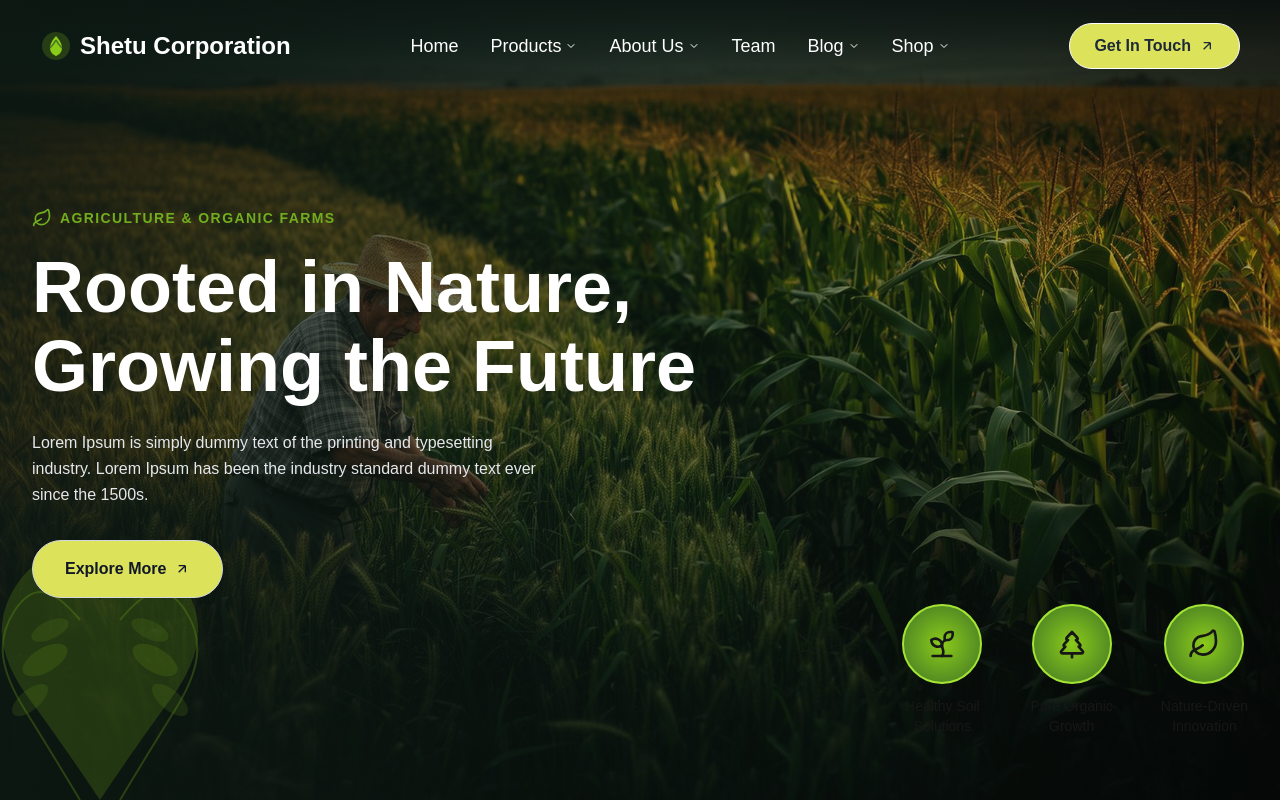
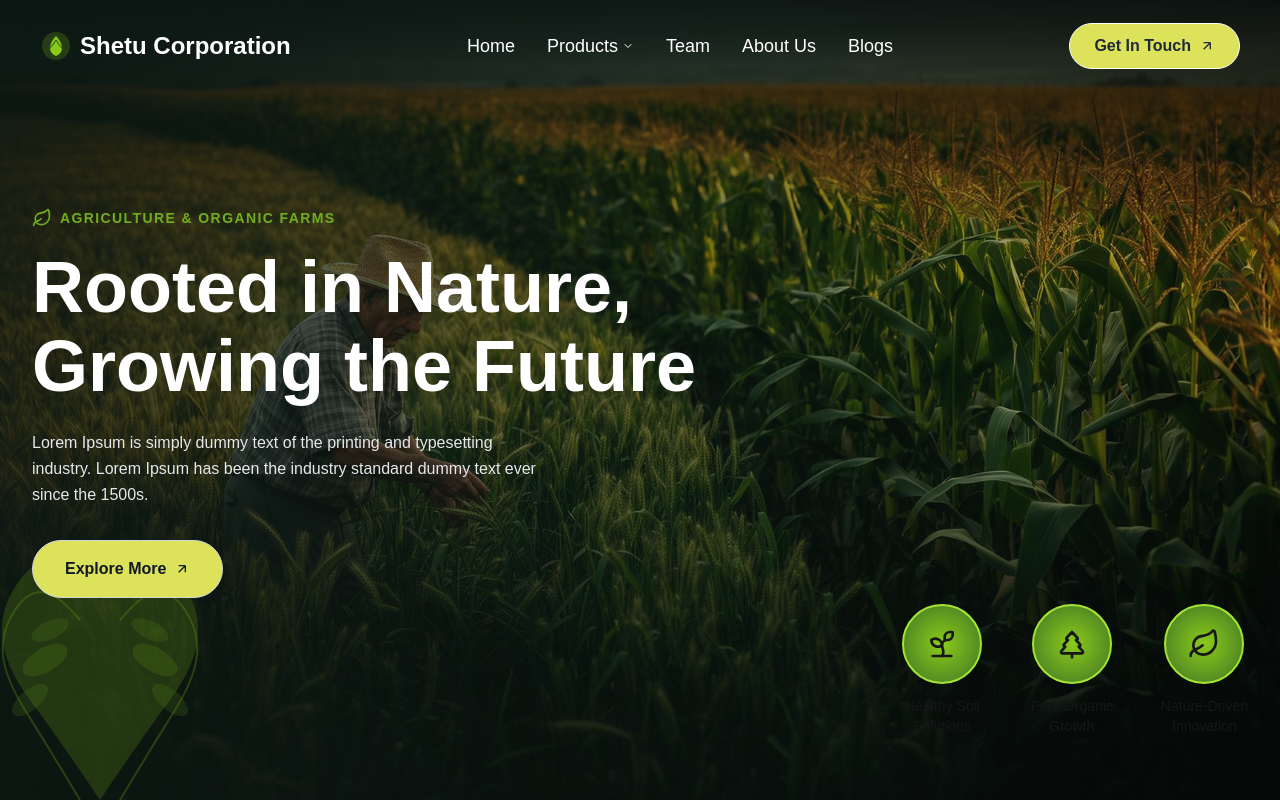
Before and after one commit to AhmadShopnil/shetu-corporation, a Next.js app: page / in a window 1280 px wide. Shown: the top 802 px of the page. Built offline with nearby package versions, Linux system fonts and the light colour scheme.

Commit message:
change on navbar

```diff
--- a/app/components/Common/NavData.js
+++ b/app/components/Common/NavData.js
@@ -8,8 +8,9 @@ export const navItems = [
     { label: "Seeds", href: "/products/seeds" },
     { label: "Others", href: "/products/others" },
   ]},
-  { label: "About Us", href: "#", hasDropdown: true },
+
   { label: "Team", href: "/team", hasDropdown: false },
-  { label: "Blog", href: "#", hasDropdown: true },
-  { label: "Shop", href: "#", hasDropdown: true },
+    { label: "About Us", href: "#", hasDropdown: false },
+  { label: "Blogs", href: "#", hasDropdown: false },
+  // { label: "Shop", href: "#", hasDropdown: true },
 ];
```
